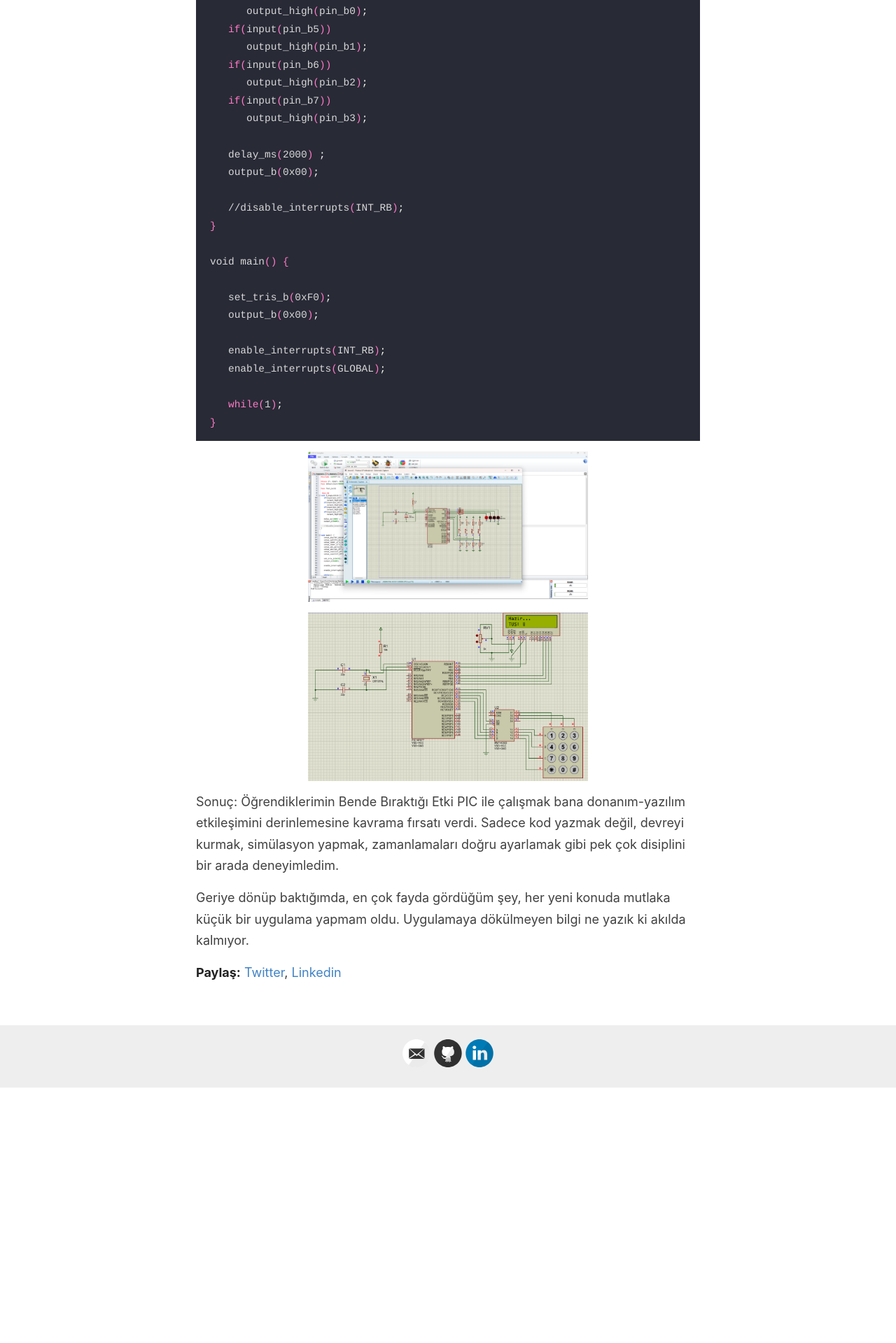
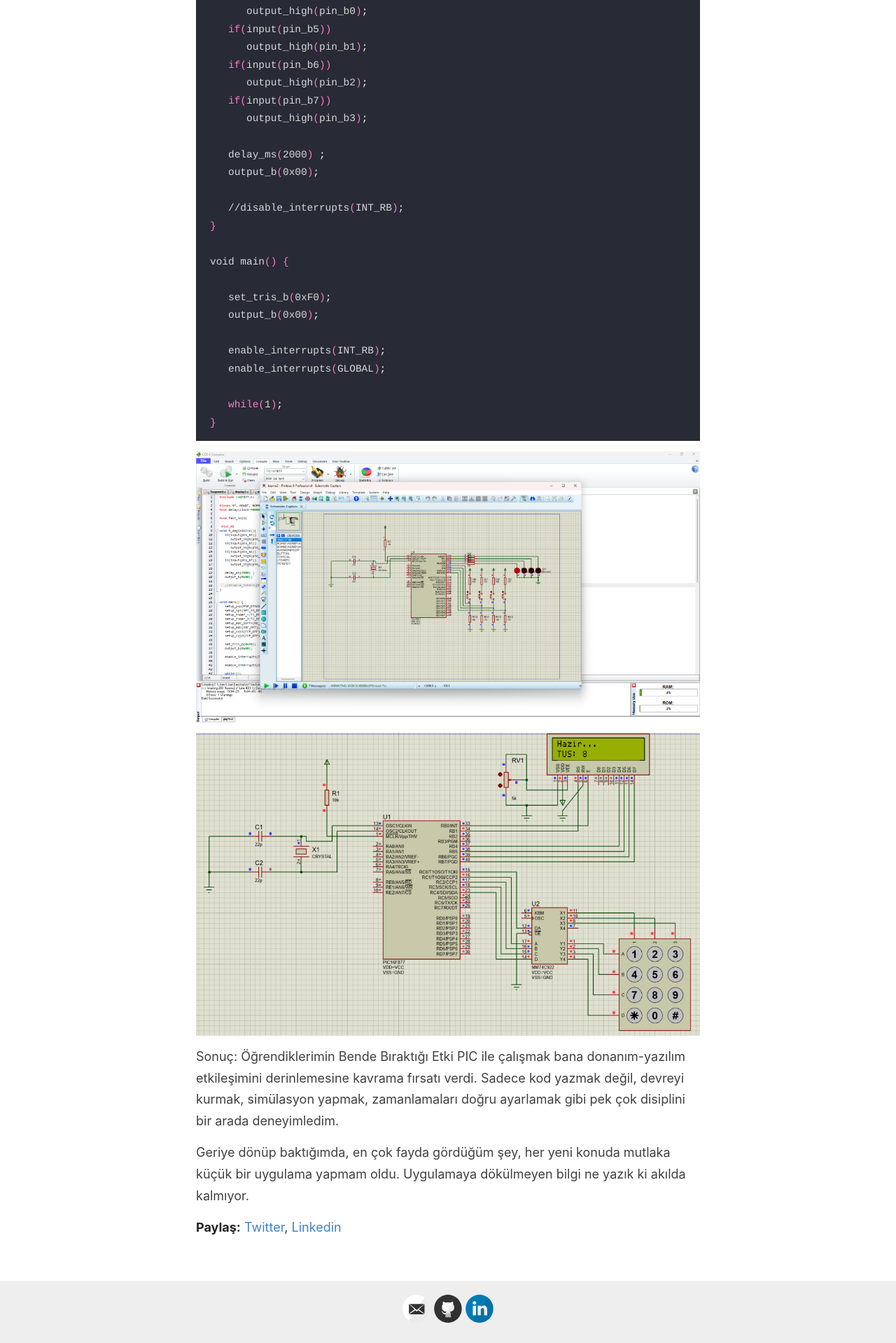
Before and after one commit to gunaytas/gunaytas.github.io, a Jekyll site: the page built from _posts/2025-07-27-gömülüsistemler.md, in a window 1280 px wide. Shown: the part 3190-5109 px from the top of the page at 70% size. Built offline with Jekyll 4.4.1, drawn with Linux system fonts in a browser that asks for light colours; before the commit the page ends 4745 px from its top, so only the background shows below that.

Commit message:
gomulusistemupdate

````diff
--- a/_posts/2025-07-27-gömülüsistemler.md
+++ b/_posts/2025-07-27-gömülüsistemler.md
@@ -122,10 +122,10 @@ void main() {
 }
 ```
 
-<img src="/images/kesme2.png" alt="interrupt" width="400">
+<img src="/images/kesme2.png" alt="interrupt" width="full">
 
 
-<img src="/images/lcdtus.png" alt="lcd" width="400">
+<img src="/images/lcdtus.png" alt="lcd" width="full">
 
 
 
````
